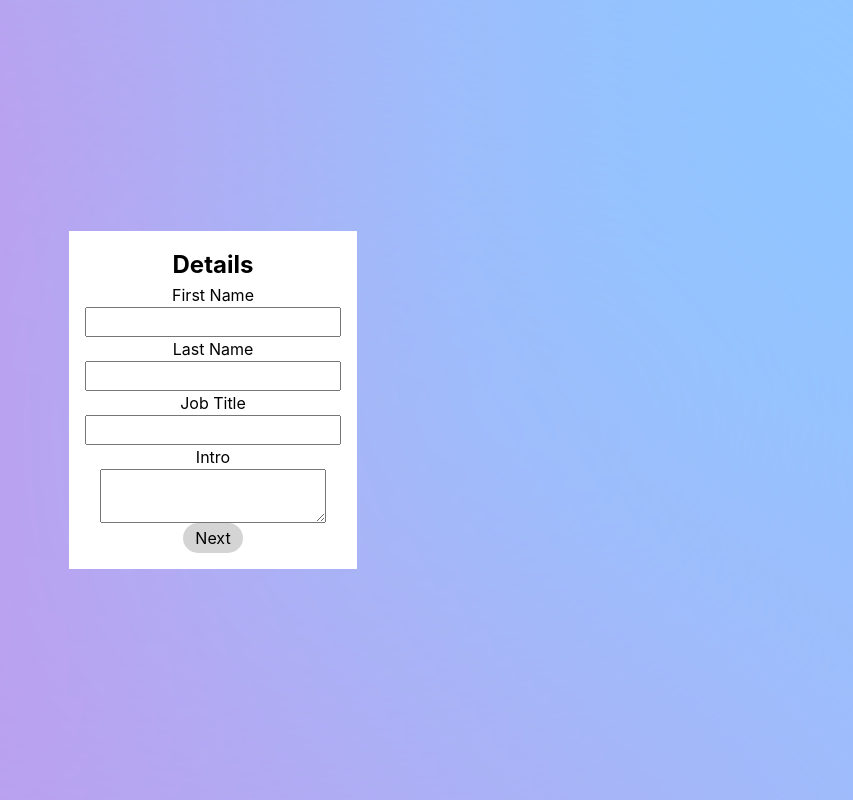
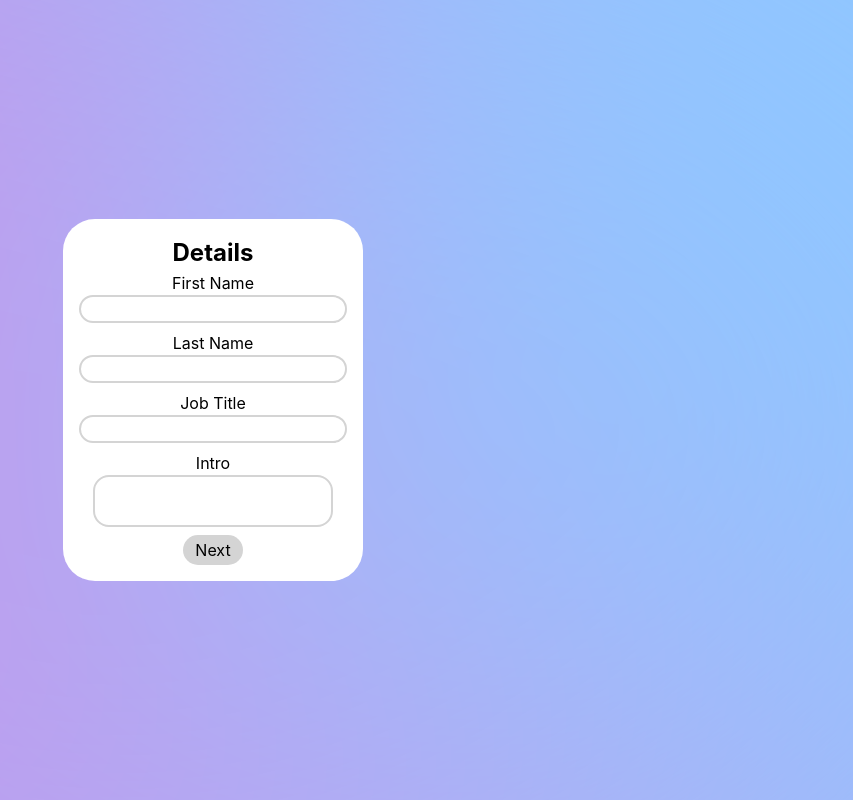
Before and after one commit to ClaraSmyth/cv-application, a React (Create React App) app: page / in a window 1280 px wide. Shown: the whole page, without its empty margins (427-1280 px from the left). Built offline with nearby package versions, Linux system fonts and the light colour scheme.

Commit message:
Additional styling to the form inputs

```diff
--- a/src/styles/components/_form.scss
+++ b/src/styles/components/_form.scss
@@ -3,8 +3,40 @@
   flex-direction: column;
   justify-content: center;
   align-items: center;
-  background-color: white;
+  background-color: var(--clr-primary);
   padding: 1rem;
+  border-radius: 2rem;
+
+  & input {
+    border: 2px solid var(--clr-secondary);
+    border-radius: 100vmax;
+    margin-bottom: 0.5rem;
+    padding: 0rem 0.5rem;
+
+    &:focus {
+      outline: none;
+      border: 2px solid transparent;
+      background-image: linear-gradient(var(--clr-primary), var(--clr-primary)), var(--grd-primary);
+      background-origin: border-box;
+      background-clip: padding-box, border-box;
+    }
+  }
+
+  & textarea {
+    border: 2px solid var(--clr-secondary);
+    border-radius: 1rem;
+    margin-bottom: 0.5rem;
+    padding: 0rem 0.5rem;
+    resize: none;
+
+    &:focus {
+      outline: none;
+      border: 2px solid transparent;
+      background-image: linear-gradient(var(--clr-primary), var(--clr-primary)), var(--grd-primary);
+      background-origin: border-box;
+      background-clip: padding-box, border-box;
+    }
+  }
 }
 
 .form-pages {
@@ -20,7 +52,7 @@
     padding: 0.6rem;
     border: none;
     border-radius: 100vmax;
-    background-color: #d4d4d4;
+    background-color: var(--clr-secondary);
   }
 }
 
@@ -34,6 +66,6 @@
     padding: 0.2rem 0.8rem;
     border: none;
     border-radius: 100vmax;
-    background-color: #d4d4d4;
+    background-color: var(--clr-secondary);
   }
 }
```
